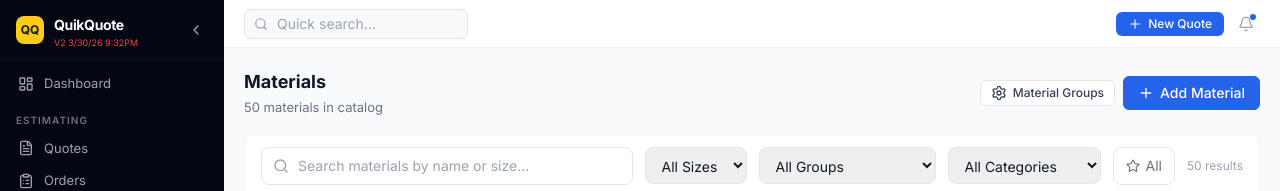
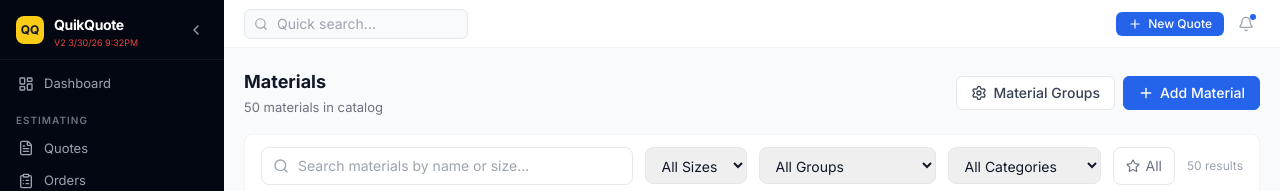
Before and after one commit to jorfdz/QuickQuote, a React (Vite) app: page /materials in a window 1280 px wide. Shown: the top 191 px of the page. Built offline with nearby package versions, Linux system fonts and the light colour scheme.

Commit message:
Change size of Material Group Button

```diff
--- a/src/pages/Materials/index.tsx
+++ b/src/pages/Materials/index.tsx
@@ -303,7 +303,7 @@ export const Materials: React.FC = () => {
         subtitle={`${materials.length} materials in catalog`}
         actions={
           <div className="flex items-center gap-2">
-            <Button variant="secondary" size="sm" icon={<Settings className="w-4 h-4" />} onClick={() => setShowGroupManager(true)}>
+            <Button variant="secondary" icon={<Settings className="w-4 h-4" />} onClick={() => setShowGroupManager(true)}>
               Material Groups
             </Button>
             <Button variant="primary" icon={<Plus className="w-4 h-4" />} onClick={handleOpenNew}>
```
